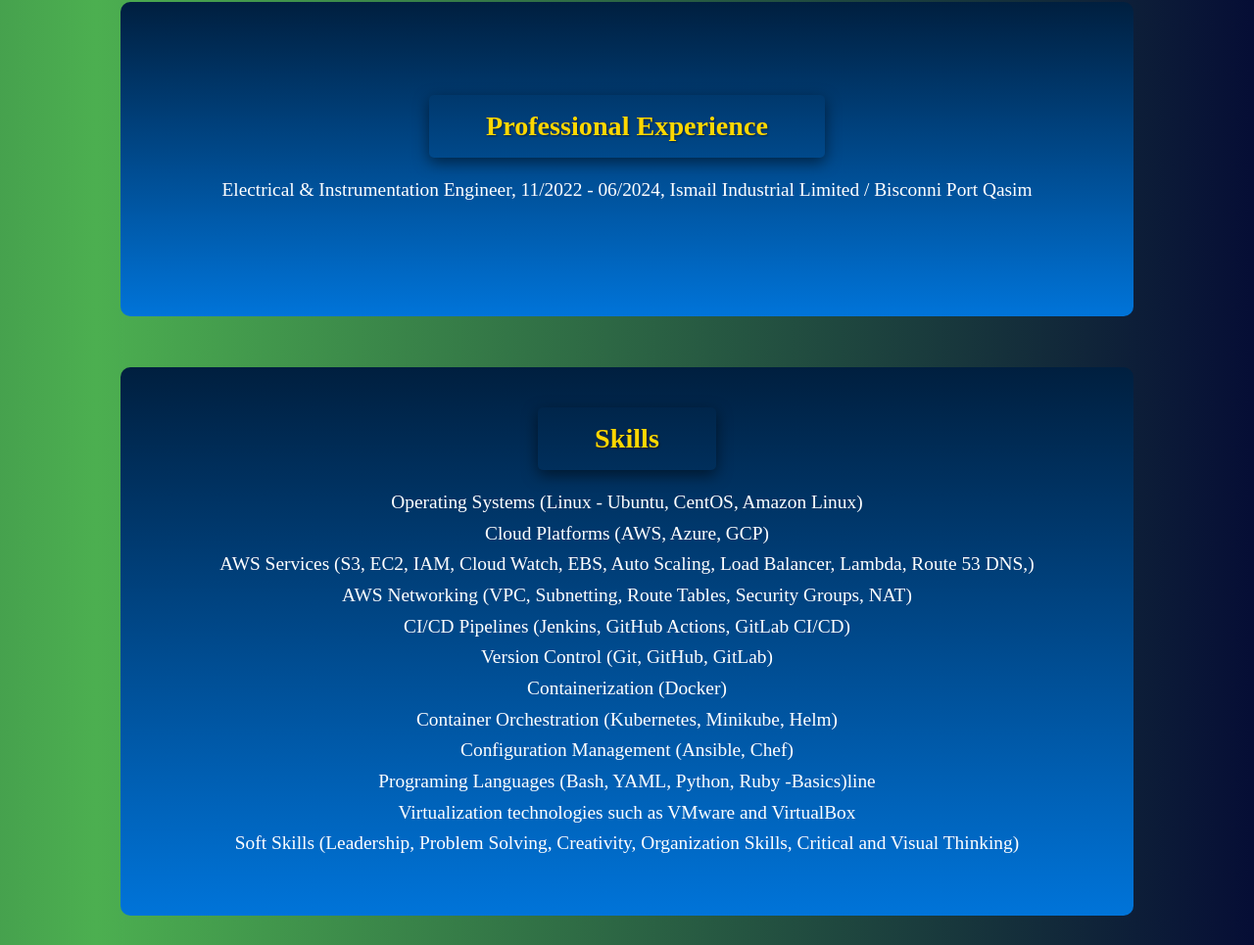
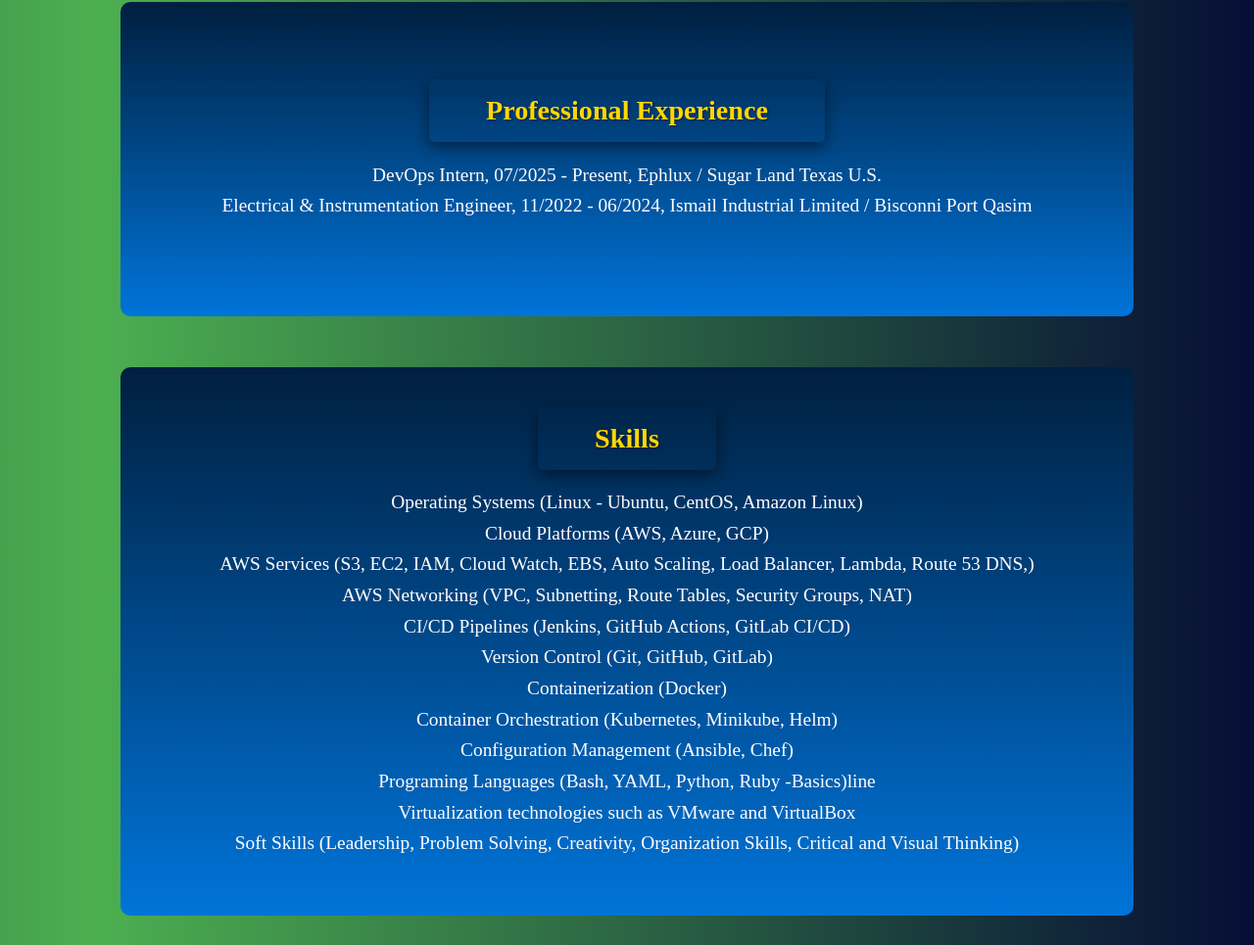
Before and after one commit to bhagwandas786/My-Portfolio-Webpage, a plain HTML site: page index.html in a window 1280 px wide. Shown: the part 1663-2628 px from the top of the page at 98% size. Drawn offline with nearby package versions, Linux system fonts and the light colour scheme.

Commit message:
Update index.html

```diff
--- a/index.html
+++ b/index.html
@@ -62,7 +62,8 @@
         <section id="experience">
             <h2>Professional Experience</h2>
             <ul>
-                <li>Electrical & Instrumentation Engineer, 11/2022 - 06/2024, Ismail Industrial Limited / Bisconni Port Qasim</li>
+            <li>DevOps Intern, 07/2025 - Present, Ephlux / Sugar Land Texas U.S.</li>
+            <li>Electrical & Instrumentation Engineer, 11/2022 - 06/2024, Ismail Industrial Limited / Bisconni Port Qasim</li>
             </ul>
         </section>
 
```
